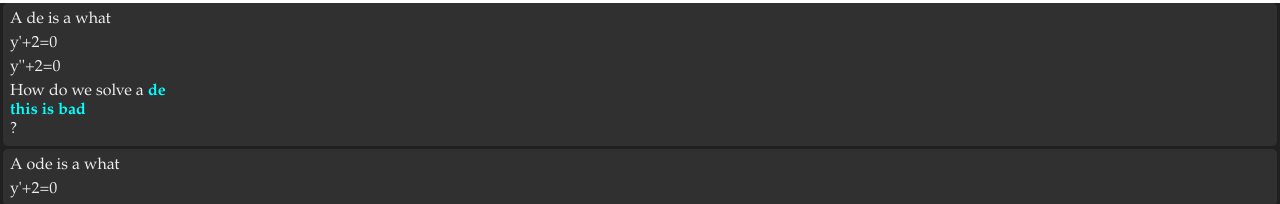
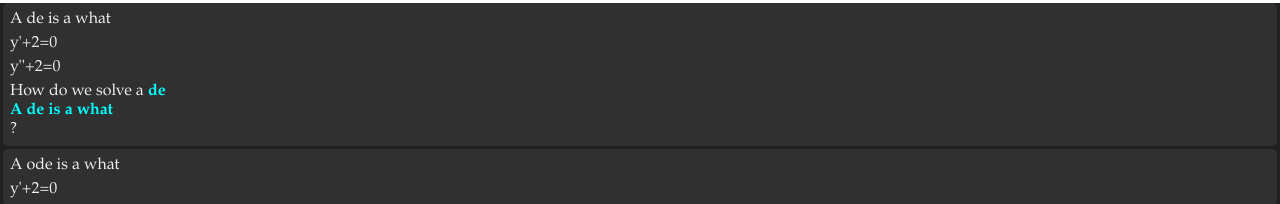
Before and after one commit to kevinmkchin/context, a React (Create React App) app: page / in a window 1280 px wide. Shown: the top 204 px of the page. Built offline with nearby package versions, Linux system fonts and the light colour scheme.

Commit message:
inject context into tooltip

```diff
--- a/src/Components/Tooltip.js
+++ b/src/Components/Tooltip.js
@@ -7,7 +7,7 @@ export class Tooltip extends Component {
     render() {
         return (
             <div className="tooltip">
-                this is bad
+                {this.props.context.getDef()}
             </div>
         );
     }
--- a/src/Parser/parse.js
+++ b/src/Parser/parse.js
@@ -55,8 +55,15 @@ export function findLinkWords(rawInput, definedWords){
     }
     for (let i = 0; i < wordArray.length; i++) {
         if (goodIntegers.indexOf(i) > -1) {
+            let context;
+            for (let j = 0; j < definedWords.length; j++) {
+                if (definedWords[j].getKey() === wordArray[i]) {
+                    context = definedWords[j];
+                    break;
+                }
+            }
             result.push(
-                <Link input={wordArray[i]}></Link>
+                <Link input={wordArray[i]} context={context}></Link>
             );
             result.push(' ');
         } else {
```
